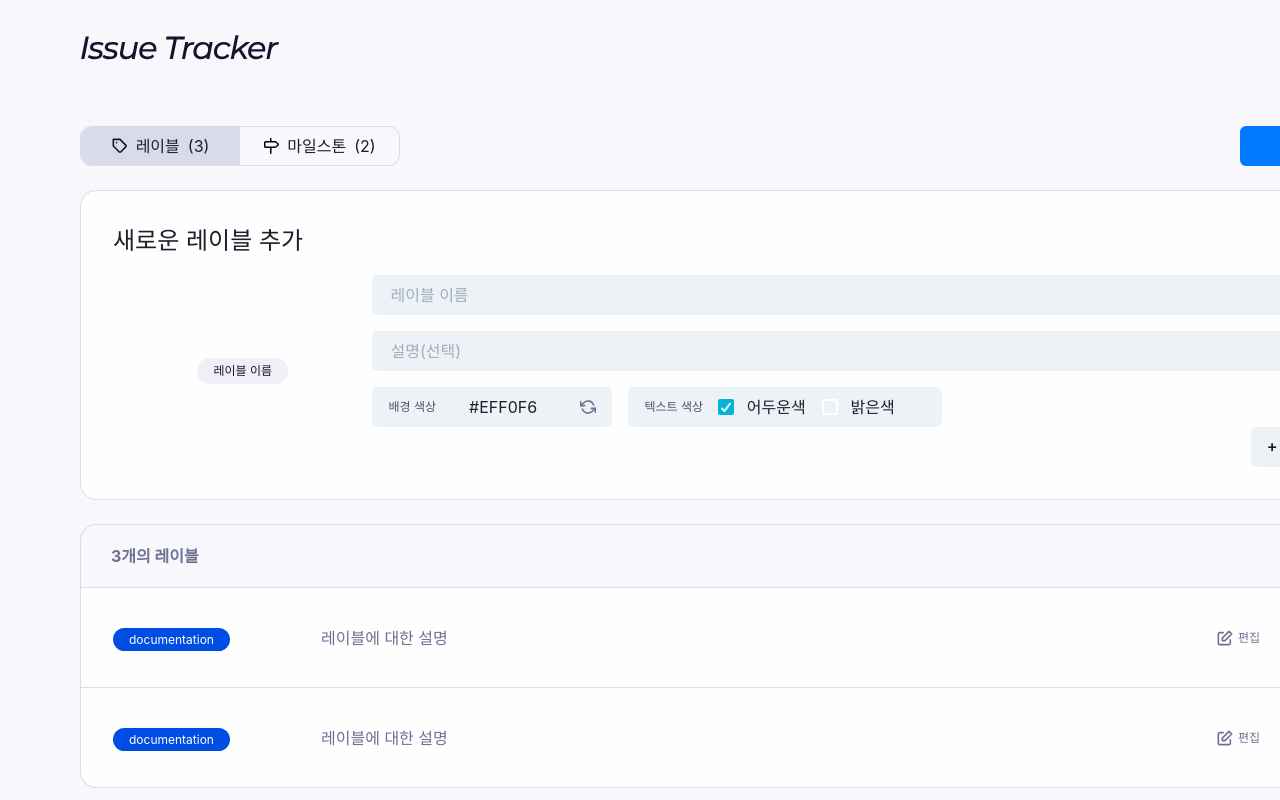
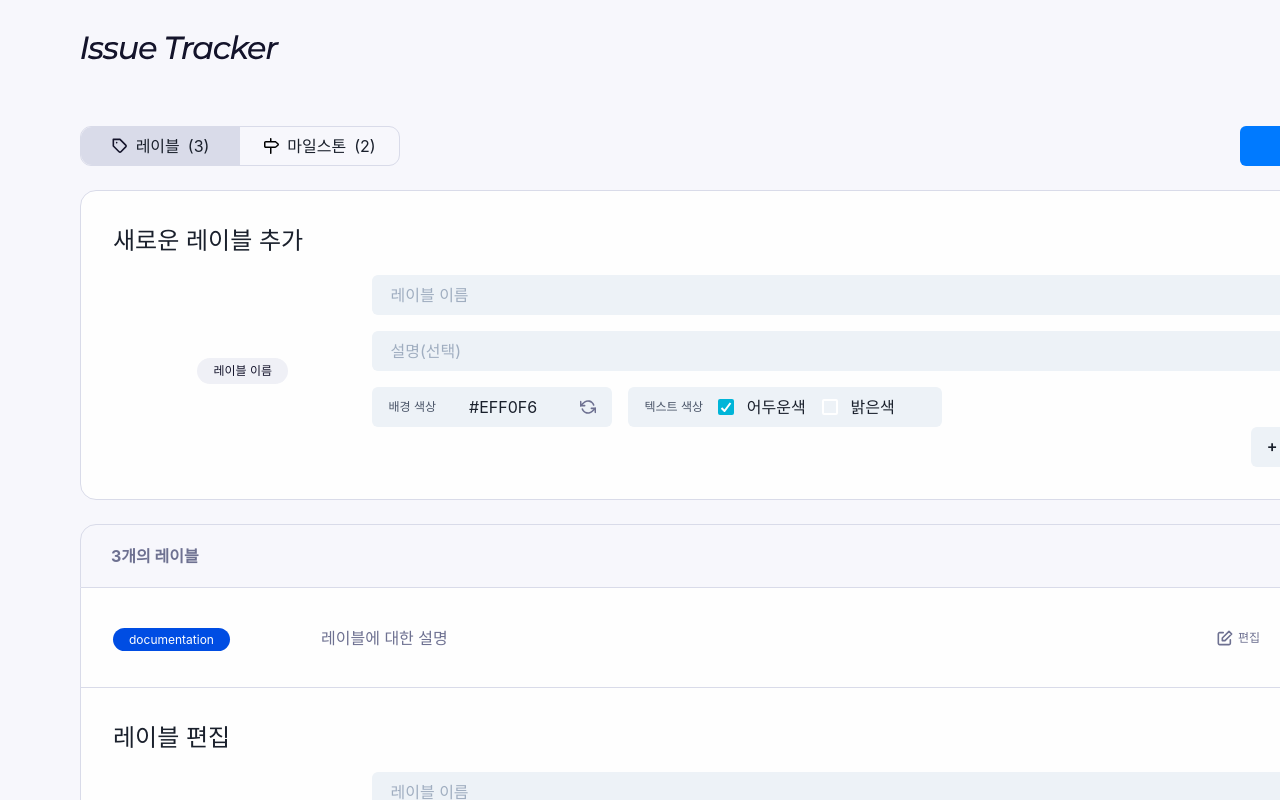
Before and after one commit to codesquad-members-2021/issue-tracker, a React (Create React App) app in the folder FE/issue-tracker/: page /labels in a window 1280 px wide. Shown: the top 800 px of the page. Built offline with nearby package versions, Linux system fonts and the light colour scheme.

Commit message:
Add: #12 라벨 편집 컴포넌트 테이블에 추가

```diff
--- a/FE/issue-tracker/src/components/labels/table/LabelTable.tsx
+++ b/FE/issue-tracker/src/components/labels/table/LabelTable.tsx
@@ -1,12 +1,14 @@
 import styled from 'styled-components';
 import TableHeader from '@components/labels/table/TableHeader';
 import LabelCell from '@components/labels/table/LabelCell';
+import EditLabel from '@components/labels/table/EditLabel';
 
 function LabelTable() {
   return (
     <LabelTableWrap>
       <TableHeader />
       <LabelCell last={false} />
+      <EditLabel />
       <LabelCell last={true} />
     </LabelTableWrap>
   );
```
